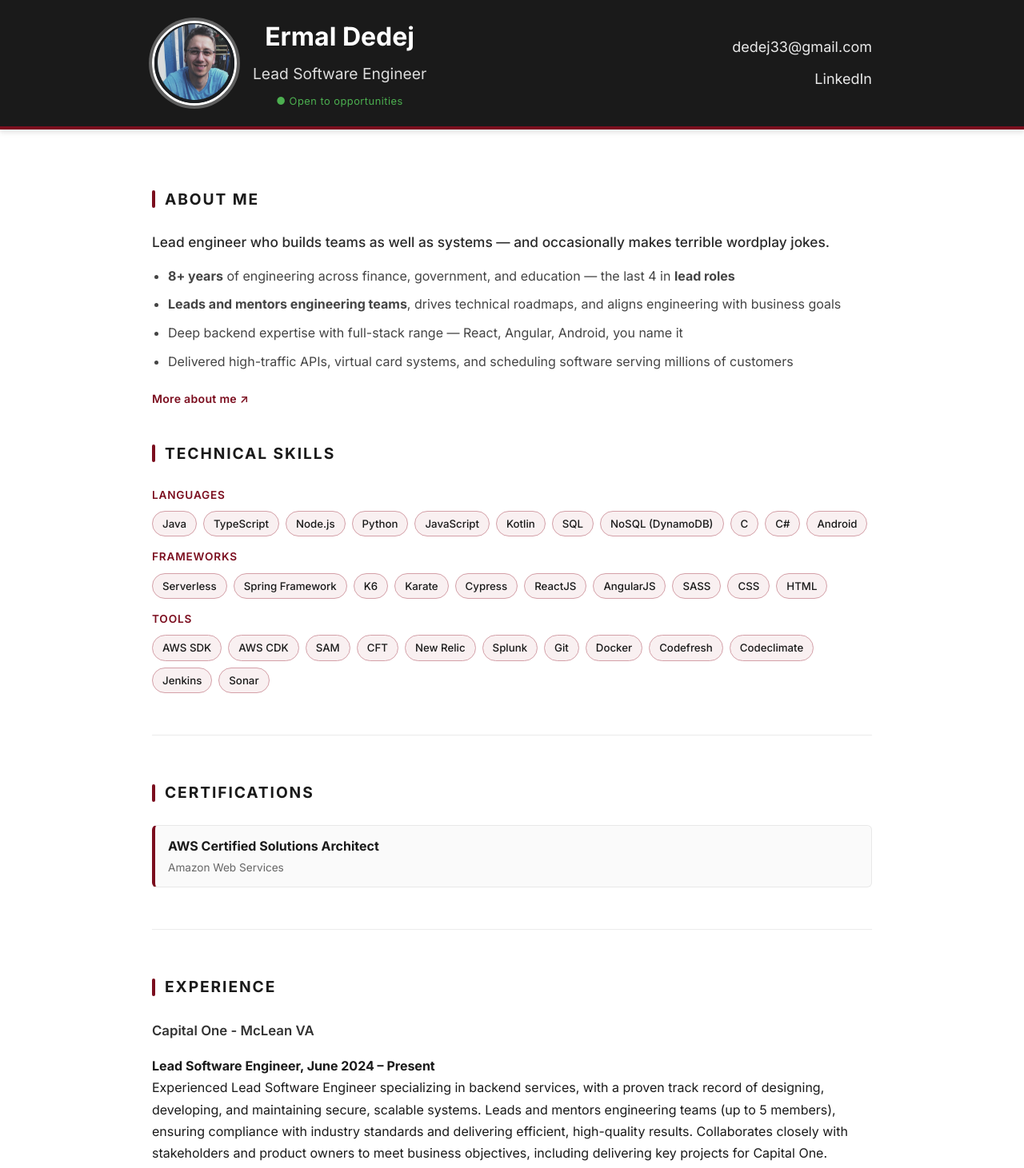
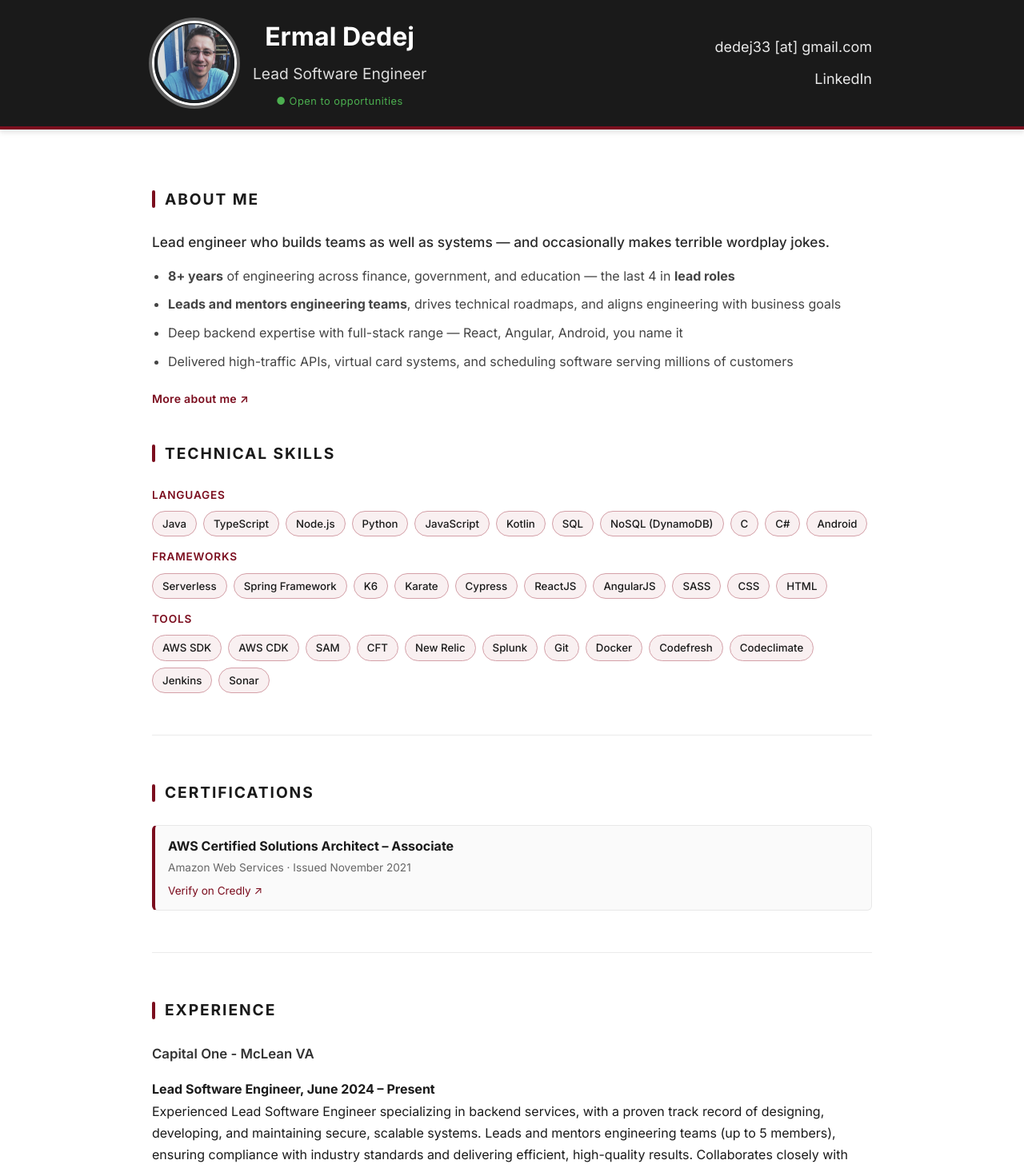
Before and after one commit to ededej/ededej.github.io, a React (Create React App) app in the folder resume-website/: page / in a window 1280 px wide. Shown: the top 1461 px of the page at 80% size. Built offline with nearby package versions, Linux system fonts and the light colour scheme.

Commit message:
Add languages section, NOVA education, AWS Credly badge, and obfuscate email

```diff
--- a/resume-website/src/components/content/Certifications/Certifications.css
+++ b/resume-website/src/components/content/Certifications/Certifications.css
@@ -14,3 +14,7 @@
 .cert-info strong { font-size: 1rem; }
 
 .cert-info span { font-size: 0.85rem; color: #666; margin-top: 2px; }
+
+.cert-badge-link { font-size: 0.85rem; color: #7B0D1E; margin-top: 6px; text-decoration: none; }
+
+.cert-badge-link:hover { text-decoration: underline; }
--- a/resume-website/src/components/content/Certifications/Certifications.js
+++ b/resume-website/src/components/content/Certifications/Certifications.js
@@ -6,8 +6,16 @@ const Certifications = () => (
   <Section title="Certifications">
     <div className="cert-card">
       <div className="cert-info">
-        <strong>AWS Certified Solutions Architect</strong>
-        <span>Amazon Web Services</span>
+        <strong>AWS Certified Solutions Architect – Associate</strong>
+        <span>Amazon Web Services · Issued November 2021</span>
+        <a
+          href="https://www.credly.com/badges/00d5de84-a65f-4892-8432-18093827ae96"
+          target="_blank"
+          rel="noopener noreferrer"
+          className="cert-badge-link"
+        >
+          Verify on Credly ↗
+        </a>
       </div>
     </div>
   </Section>
--- a/resume-website/src/components/content/Content.js
+++ b/resume-website/src/components/content/Content.js
@@ -4,6 +4,7 @@ import Certifications from './Certifications/Certifications';
 import Experiences from './Experiences/Experiences';
 import Education from './Education/Education';
 import OtherInterests from './OtherInterests/OtherInterests';
+import Languages from './Languages/Languages';
 import './Content.css';
 
 const Content = () => {
@@ -13,6 +14,7 @@ const Content = () => {
       <Certifications />
       <Experiences />
       <Education />
+      <Languages />
       <OtherInterests />
     </main>
   );
--- a/resume-website/src/components/content/Education/Education.js
+++ b/resume-website/src/components/content/Education/Education.js
@@ -7,6 +7,8 @@ const Education = () => {
     <Section title="Education">
       <p><strong>George Mason University, Fairfax, VA</strong><br/>
       Bachelor of Science in Applied Computer Science, May 2017, Magna Cum Laude</p>
+      <p><strong>Northern Virginia Community College, VA</strong><br/>
+      Information Technology, Summa Cum Laude, Phi Theta Kappa Honor Society · GPA: 4.00</p>
     </Section>
   );
 }
--- /dev/null
+++ b/resume-website/src/components/content/Languages/Languages.css
@@ -0,0 +1,26 @@
+.languages-grid {
+  display: flex;
+  flex-wrap: wrap;
+  gap: 12px;
+}
+
+.language-card {
+  display: flex;
+  flex-direction: column;
+  padding: 12px 16px;
+  border: 1px solid #e8e8e8;
+  border-left: 4px solid #7B0D1E;
+  border-radius: 6px;
+  background: #fafafa;
+  min-width: 160px;
+}
+
+.language-card strong {
+  font-size: 1rem;
+}
+
+.language-card span {
+  font-size: 0.85rem;
+  color: #666;
+  margin-top: 2px;
+}
--- /dev/null
+++ b/resume-website/src/components/content/Languages/Languages.js
@@ -0,0 +1,25 @@
+import React from 'react';
+import Section from '../Section';
+import './Languages.css';
+
+const languages = [
+  { name: 'English', level: 'Native / Bilingual' },
+  { name: 'Albanian', level: 'Native / Bilingual' },
+  { name: 'Italian', level: 'Native / Bilingual' },
+  { name: 'Spanish', level: 'Limited Working Proficiency' },
+];
+
+const Languages = () => (
+  <Section title="Languages">
+    <div className="languages-grid">
+      {languages.map(({ name, level }) => (
+        <div className="language-card" key={name}>
+          <strong>{name}</strong>
+          <span>{level}</span>
+        </div>
+      ))}
+    </div>
+  </Section>
+);
+
+export default Languages;
--- a/resume-website/src/components/content/OtherInterests/OtherInterests.js
+++ b/resume-website/src/components/content/OtherInterests/OtherInterests.js
@@ -6,7 +6,6 @@ const OtherInterests = () => {
   return (
     <Section title="Other Interests">
       <p>Mobile Application, IOT devices, Raspberry Pi, Open Source Software</p>
-      <p>Foreign Languages: Fluent in English, Italian and Albanian; Understanding of basic Spanish</p>
     </Section>
   );
 }
--- a/resume-website/src/components/footer/Footer.js
+++ b/resume-website/src/components/footer/Footer.js
@@ -9,7 +9,7 @@ const Footer = () => {
   return (
     <footer className="footer">
       <h4>&copy; {new Date().getFullYear()} Ermal Dedej |
-      <a href="mailto:dedej33@gmail.com" className="header-email" onClick={() => track('email_click', 'footer')}>Email</a> |
+      <span className="header-email">dedej33 [at] gmail.com</span> |
           <a href="https://www.linkedin.com/in/ermal-dedej-3258b2b6/" target="_blank" rel="noopener noreferrer" className="header-linkedin" onClick={() => track('linkedin_click', 'footer')}>LinkedIn</a>
           </h4>
     </footer>
--- a/resume-website/src/components/header/Header.js
+++ b/resume-website/src/components/header/Header.js
@@ -20,7 +20,7 @@ const Header = () => {
       </div>
       <div className="header-right">
         <p className="header-contact">
-          <a href="mailto:dedej33@gmail.com" className="header-email" onClick={() => track('email_click', 'header')}>dedej33@gmail.com</a>
+          <span className="header-email">dedej33 [at] gmail.com</span>
           <a href="https://www.linkedin.com/in/ermal-dedej-3258b2b6/" target="_blank" rel="noopener noreferrer" className="header-linkedin" onClick={() => track('linkedin_click', 'header')}>LinkedIn</a>
         </p>
       </div>
```
